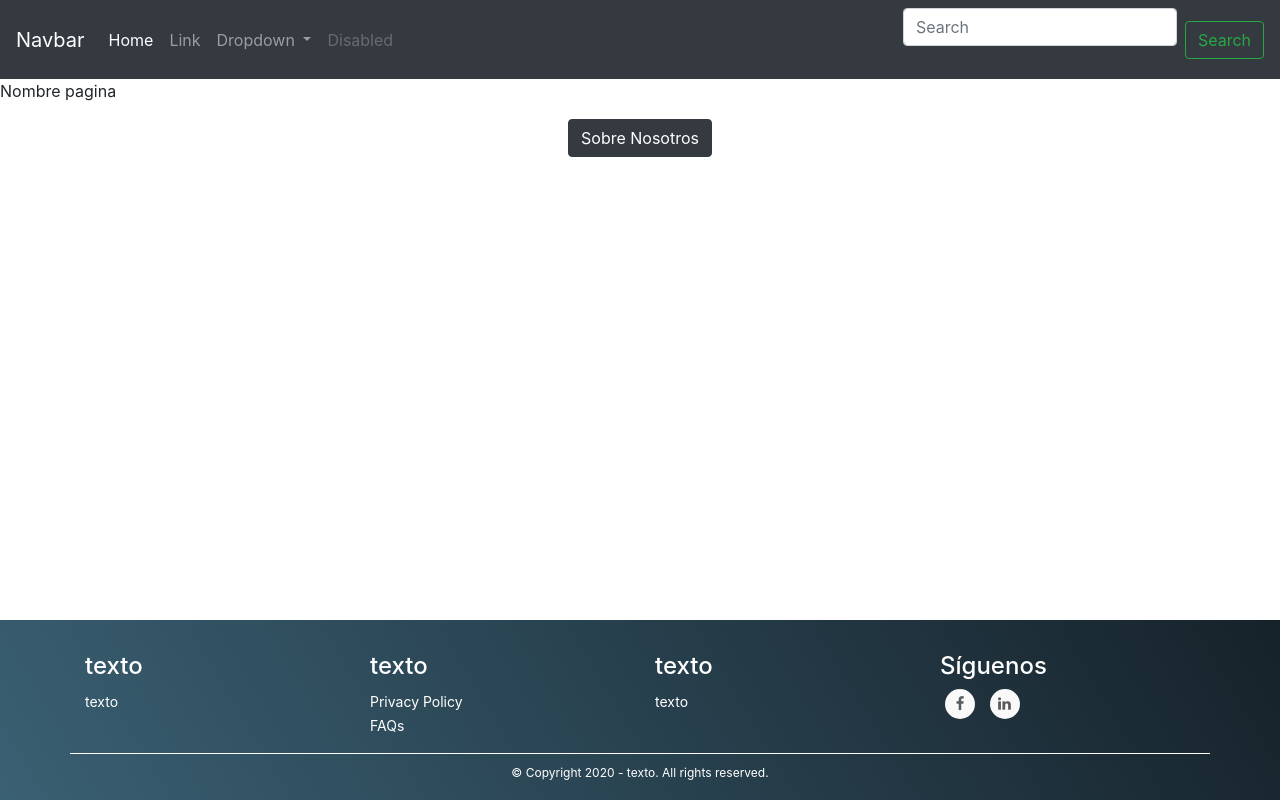
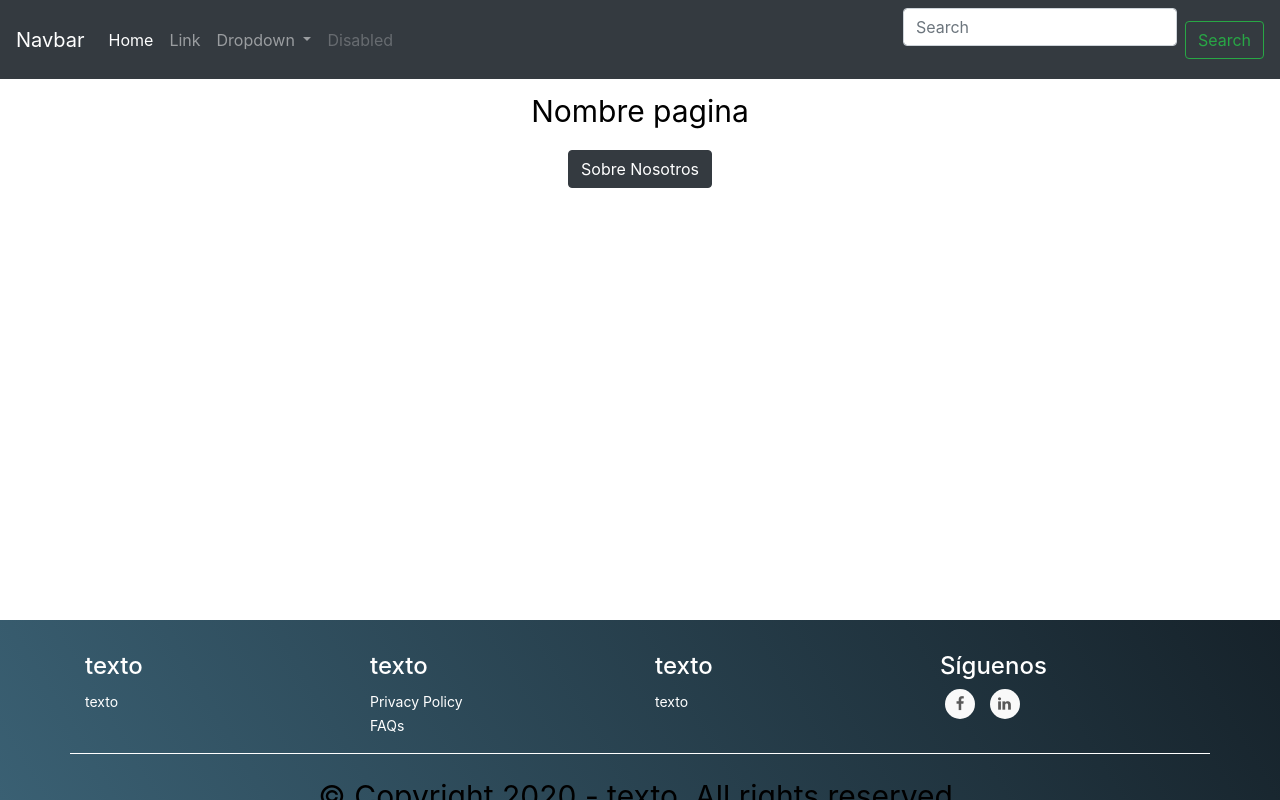
Before and after one commit to xdcargil/Deslp-Grupo5-2020, a plain HTML site: page index.html in a window 1280 px wide. Drawn offline with nearby package versions, Linux system fonts and the light colour scheme.

Commit message:
Update style.css

```diff
--- a/CSS/style.css
+++ b/CSS/style.css
@@ -1,5 +1,15 @@
+/*estilo para el content*/
+
+div p{
+  color: black;
+  display: flex;
+  align-items: center;
+  justify-content: center;
+  padding-top: 10px;
+  font-size: 30px;
+}
+
 /*Estilo formulario*/
-
 .form-control{
   margin-bottom: 25px;
 }
```
